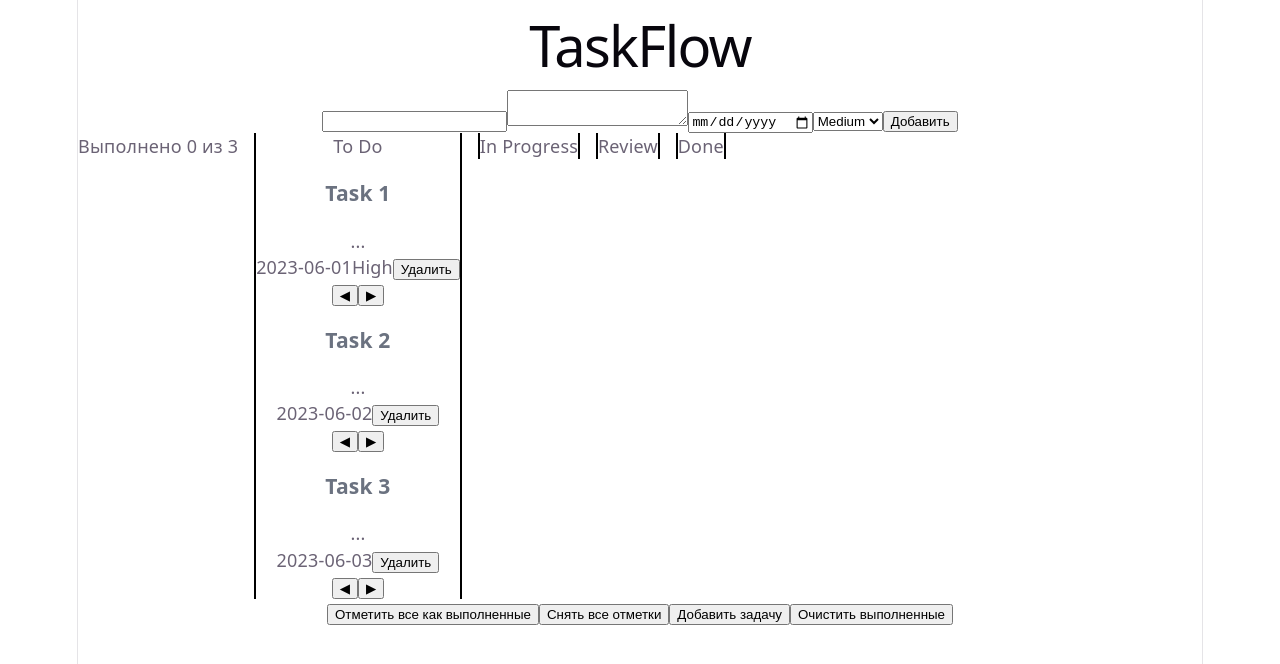
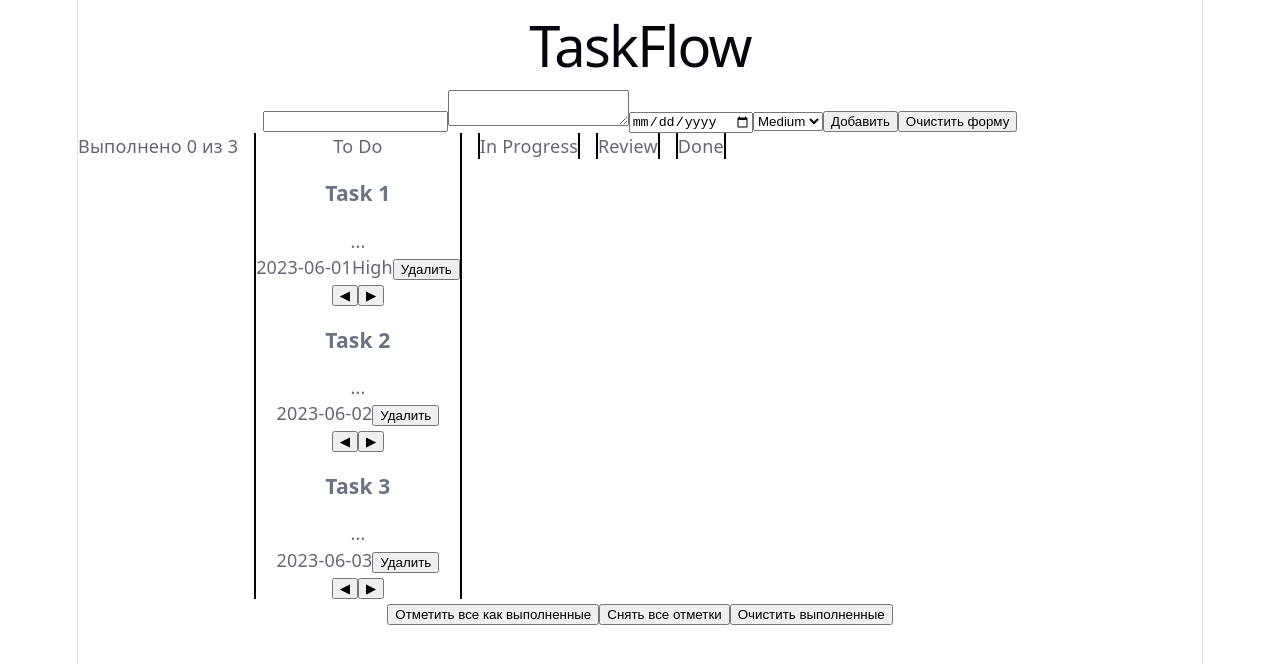
Before and after one commit to greverXD/taskflow, a React (Vite) app: page / in a window 1280 px wide. Shown: the top 664 px of the page. Built offline with nearby package versions, Linux system fonts and the light colour scheme.

Commit message:
From & Clear

```diff
--- a/src/App.tsx
+++ b/src/App.tsx
@@ -4,6 +4,7 @@ import type { TaskStatus } from './types';
 import { useState } from 'react';
 import './App.css';
 import TaskForm from './components/TaskForm';
+import type { TaskFormValues } from './components/TaskForm';
 interface Column{
   id:TaskStatus
   title:string
@@ -32,21 +33,6 @@ function App() {
   setTasks((prev)=>prev.filter(task=> task.id !== id))
 }
 
-function handleAddTask(){
-  setTasks((prev)=>{
-    const newId = Math.max(...prev.map((task)=>task.id)) + 1
-    const newTask: Task = {
-      id:newId,
-      title: 'Новая задача',
-      description: 'Описание задачи',
-      dueDate: '2026-09-03',
-      status: 'todo',
-    }
-    return [...prev,newTask]
-  })
-
-
-}
 
 function handleMoveStatus(id:number, direction: 1 | -1){
   setTasks((prev)=>{
@@ -68,6 +54,13 @@ function handleMoveStatus(id:number, direction: 1 | -1){
   })
 }
 
+function handleCreateTask(taskCreate: TaskFormValues){
+  setTasks((prev)=>{
+    const newId = Math.max(...prev.map((task)=> task.id))+1
+    const newTask: Task = {...taskCreate, id:newId, status:'todo'}
+    return[...prev,newTask]
+  })
+}
 
 function handleSetAllStatus(status: TaskStatus){
   setTasks((prev)=>prev.map((task)=>({...task,status})))
@@ -80,7 +73,7 @@ const doneCount = tasks.filter((task)=> task.status === 'done').length
   return(
     <div className="board">
       <h1>TaskFlow</h1>
-      <TaskForm/>
+      <TaskForm onAddTask={handleCreateTask}/>
       <div className="Board_list">
         <div>Выполнено {doneCount} из {tasks.length}</div>
         {
@@ -103,7 +96,6 @@ const doneCount = tasks.filter((task)=> task.status === 'done').length
       </div>
       <button onClick={() => handleSetAllStatus('done')}>Отметить все как выполненные</button>
       <button onClick={() => handleSetAllStatus('todo')}>Снять все отметки</button>
-      <button onClick={handleAddTask}>Добавить задачу</button>
       <button onClick={handleClearCompleted}>Очистить выполненные</button>
     </div>
   )
--- a/src/components/TaskForm.tsx
+++ b/src/components/TaskForm.tsx
@@ -1,6 +1,6 @@
 import React, { useState } from 'react'
 import type { TaskPriority } from '../types'
-interface TaskFormValues{
+export interface TaskFormValues{
     title:string
     description:string
     dueDate:string
@@ -12,7 +12,10 @@ const initialForm: TaskFormValues = {
     dueDate:'',
     priority:'Medium'
 }
-function TaskForm(){
+interface TaskProps{
+    onAddTask:(form: TaskFormValues)=> void
+}
+function TaskForm({onAddTask}:TaskProps){
     const [form,setForm] = useState<TaskFormValues>(initialForm)
 
     function handleChange(e: React.ChangeEvent<HTMLInputElement | HTMLTextAreaElement | HTMLSelectElement>){
@@ -21,7 +24,12 @@ function TaskForm(){
     }
     function handleSubmit(e: React.FormEvent<HTMLFormElement>){
         e.preventDefault()
-        console.log(form)
+        onAddTask(form)
+        setForm(initialForm)
+    }
+
+    function handleClearForm(){
+        setForm(initialForm)
     }
     return (
         <form onSubmit={handleSubmit}>
@@ -29,7 +37,7 @@ function TaskForm(){
             onChange={handleChange}
             />
             <textarea name='description' value={form.description} onChange={handleChange}></textarea>
-            <input type='date' name='dueDate' value={form.dueDate} onChange={handleChange}></input>
+            <input type='date' name='dueDate' value={form.dueDate} onChange={handleChange} />
             <select name='priority'  value={form.priority} onChange={handleChange}>
                 <option value="Low">Low</option>
                 <option value="Medium">Medium</option>
@@ -37,6 +45,7 @@ function TaskForm(){
             </select>
             {form.title}
             <button type='submit'>Добавить</button>
+            <button type='button' onClick={handleClearForm}>Очистить форму</button>
         </form>
     )
 }
```
